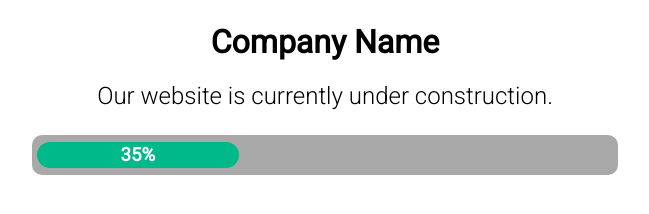
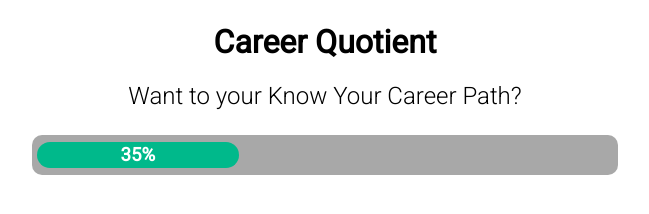
Before and after one commit to vijayabhaskar00/cqcomingsoon, a plain HTML site: page index.html in a window 1280 px wide. Shown: the part 474-688 px from the top of the page, without its empty margins (315-964 px from the left). Drawn offline with Linux system fonts and the light colour scheme.

Commit message:
Update index.html

```diff
--- a/index.html
+++ b/index.html
@@ -117,8 +117,8 @@
 <body>
     <div id="main">
         <img src="cqlogo.jpeg" alt="Logo Image">
-        <h1>Company Name</h1>
-        <h2>Our website is currently under construction. </h2>
+        <h1>Career Quotient</h1>
+        <h2>Want to your Know Your Career Path? </h2>
         <div id="progress">
             <div id="fill">
                 <div id="barpercent">
```
